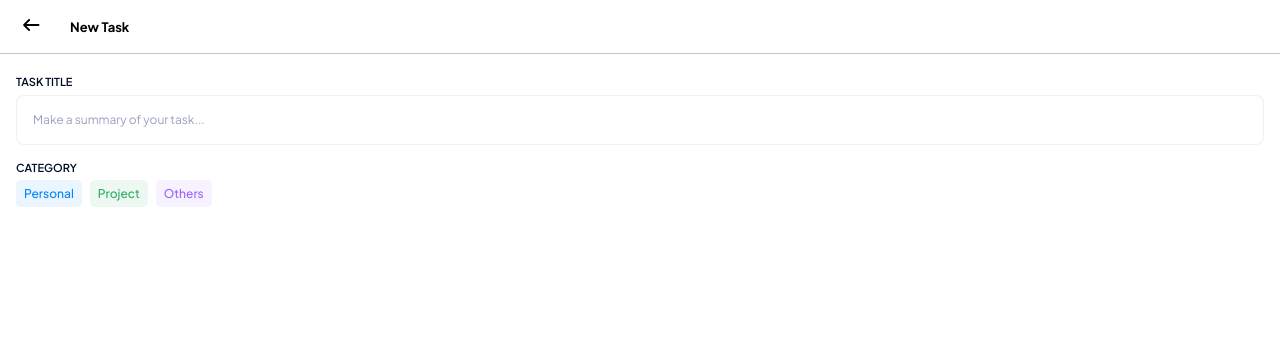
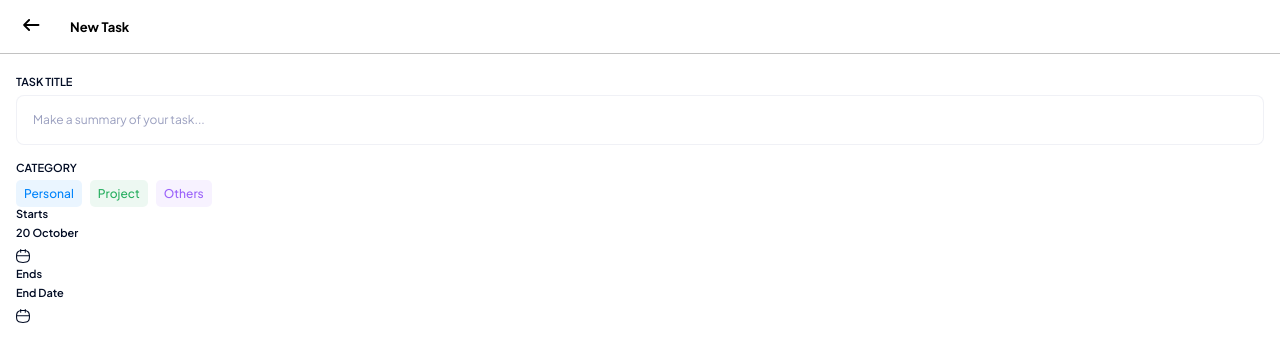
Before and after one commit to 9trocoder/mmekut, a React (Create React App) app: page /task in a window 1280 px wide. Both pictures are taken after a click on the button 1234 px from the left and 698 px from the top of the page. Shown: the top 362 px of the page. Built offline with nearby package versions, Linux system fonts and the light colour scheme.

Commit message:
Update taskpage.js

```diff
--- a/src/pages/taskpage/taskpage.js
+++ b/src/pages/taskpage/taskpage.js
@@ -16,6 +16,7 @@ import {
   addIconActive,
   addIconBlue,
   addIconWhiteSmall,
+  calendarSmallIcon,
   chatNotActive,
   deleteSmallIcon,
   dividerr,
@@ -140,6 +141,24 @@ function Taskpage() {
                 <button className="addtaskcategoryitems btnc">Others</button>
               </div>
             </div>
+            <div className="createworkspace__inputitem">
+              <div className="addtaskdate">
+                <div className="addtaskdateitem">
+                  <p className="addtaskdatetitle">Starts</p>
+                  <div className="addtaskdate__cnt">
+                    <p className="addtaskdate__cnt-date">20 October</p>
+                    {calendarSmallIcon}
+                  </div>
+                </div>
+                <div className="addtaskdateitem">
+                  <p className="addtaskdatetitle">Ends</p>
+                  <div className="addtaskdate__cnt">
+                    <p className="addtaskdate__cnt-date">End Date</p>
+                    {calendarSmallIcon}
+                  </div>
+                </div>
+              </div>
+            </div>
           </div>
         </Modal>
       )}
```
